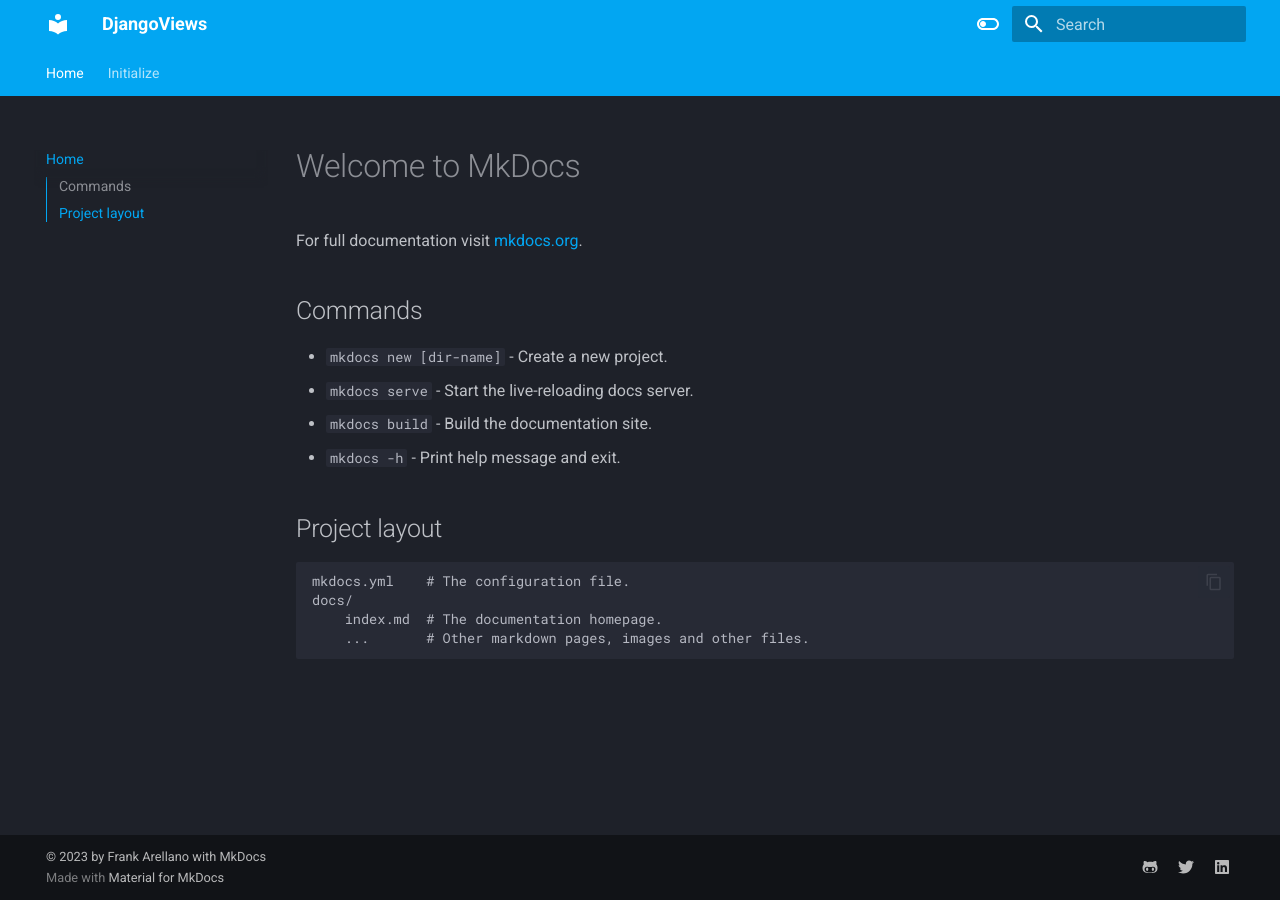
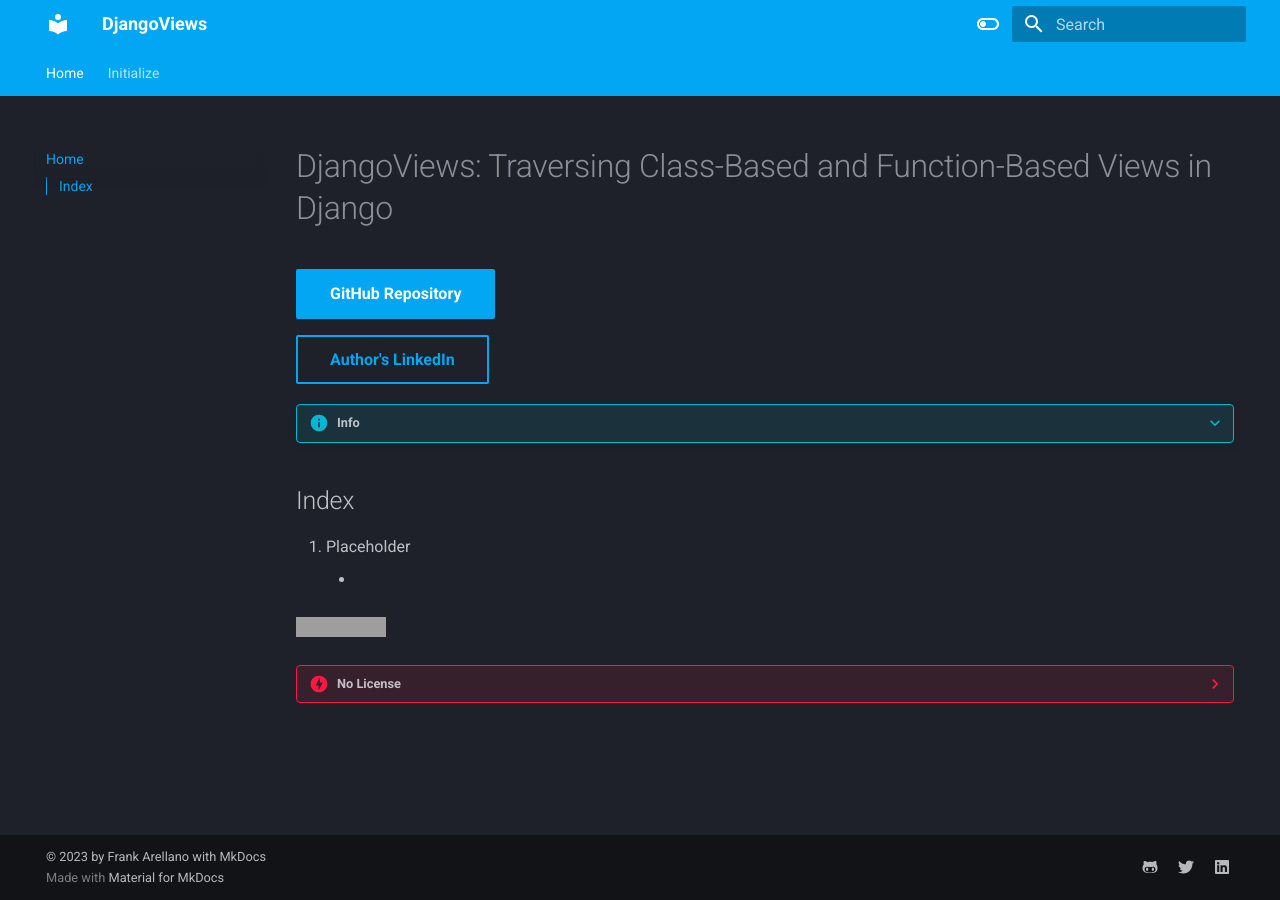
Before and after one commit to plexoio/djangoviews, an MkDocs documentation site: the page built from docs/index.md, in a window 1280 px wide. Built offline with MkDocs 1.6.1 and Material for MkDocs 9.7.7, drawn with Linux system fonts in a browser that asks for light colours; grey boxes are pictures that could not be loaded.

Commit message:
docs: Add initial.md and main index.md

```diff
--- a/docs/index.md
+++ b/docs/index.md
@@ -1,17 +1,18 @@
-# Welcome to MkDocs
+# DjangoViews: Traversing Class-Based and Function-Based Views in Django
 
-For full documentation visit [mkdocs.org](https://www.mkdocs.org).
+[GitHub Repository](https://github.com/plexoio/djangoviews){ .md-button .md-button--primary }
 
-## Commands
+[Author's LinkedIn](https://www.linkedin.com/in/arellanofrank/){ .md-button .md-button--info }
 
-* `mkdocs new [dir-name]` - Create a new project.
-* `mkdocs serve` - Start the live-reloading docs server.
-* `mkdocs build` - Build the documentation site.
-* `mkdocs -h` - Print help message and exit.
+???+ info "Info"
 
-## Project layout
 
-    mkdocs.yml    # The configuration file.
-    docs/
-        index.md  # The documentation homepage.
-        ...       # Other markdown pages, images and other files.
+## Index
+1. Placeholder
+    -
+
+
+[![No License](https://img.shields.io/badge/License-No_License-red)](about/LICENSE.md)
+
+??? danger "No License"
+    You cannot reproduce, distribute, or create derivative works from this project.
--- a/mkdocs.yml
+++ b/mkdocs.yml
@@ -67,8 +67,8 @@
   - pymdownx.tabbed:
       alternate_style: true
   - pymdownx.emoji:
-      emoji_index: !!python/name:material.extensions.emoji.twemoji  # Updated Path
-      emoji_generator: !!python/name:material.extensions.emoji.to_svg  # Updated Path
+      emoji_index: !!python/name:material.extensions.emoji.twemoji
+      emoji_generator: !!python/name:material.extensions.emoji.to_svg
 
 
 
```
Also changed, not shown: docs/initialize/initial.md (+6 -1 lines).
